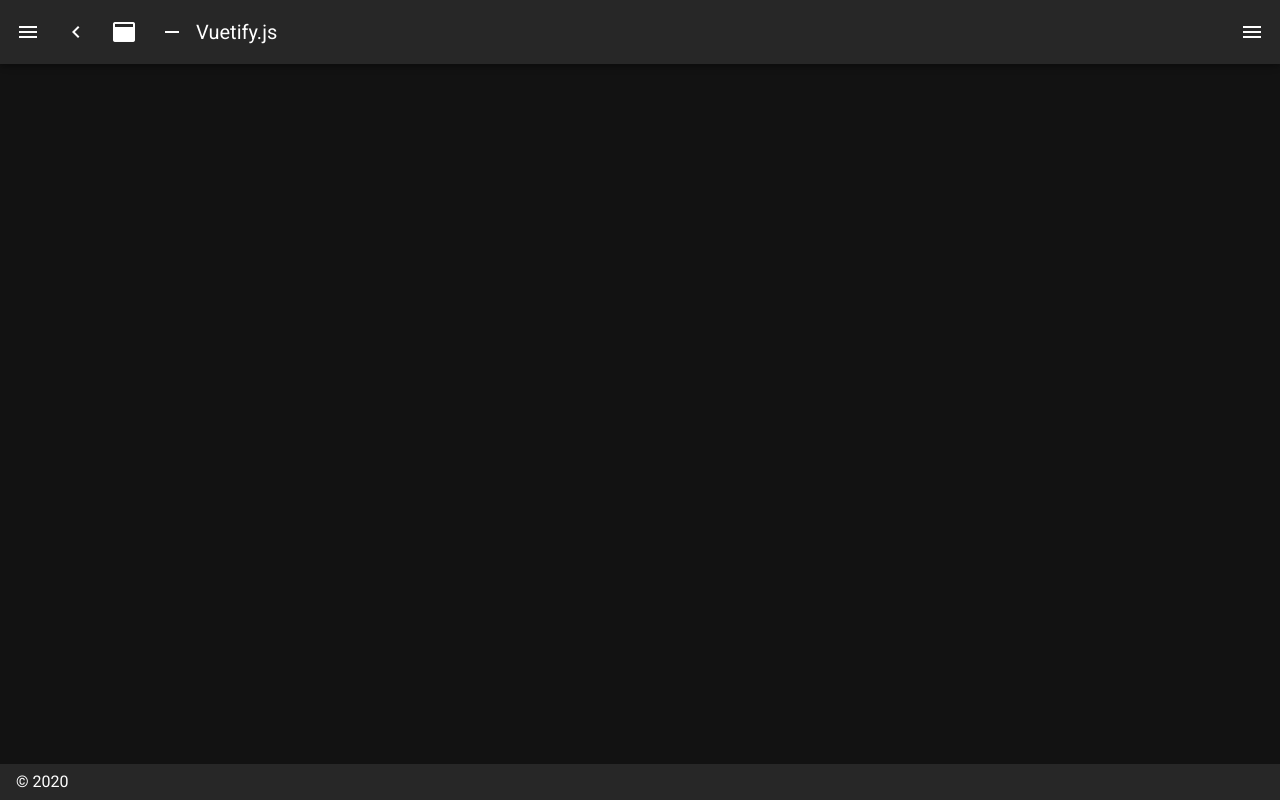
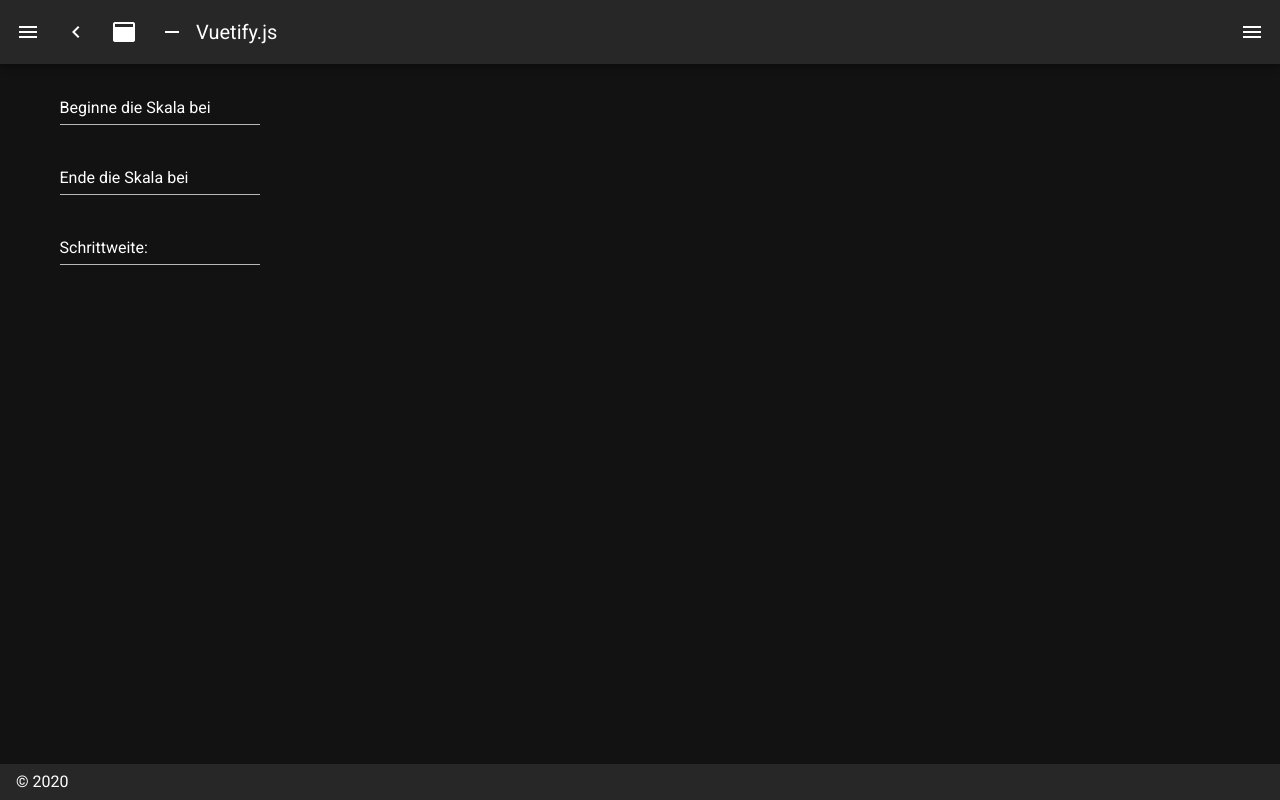
Before and after one commit to MYahiatene/PollApp, a Nuxt app: page /rangeQuestion in a window 1280 px wide. Before the commit this address had no page. Built offline with nearby package versions, Linux system fonts and the light colour scheme.

Commit message:
refs #14144 @2.0h created a page that lets you configure a Range Question

```diff
--- /dev/null
+++ b/src/main/vue/pages/rangeQuestion.vue
@@ -0,0 +1,52 @@
+<template>
+    <div>
+        <v-text-field
+            v-model="startValue"
+            prefix="Beginne die Skala bei"
+            id="startValue"
+            single-line
+            type="number"
+            style="width: 200px;"
+        ></v-text-field>
+        <v-text-field
+            v-model="endValue"
+            prefix="Ende die Skala bei"
+            :value="this.startValue"
+            id="endValue"
+            single-line
+            type="number"
+            style="width: 200px;"
+            :rules="endValueRules"
+        ></v-text-field>
+        <v-text-field
+            prefix="Schrittweite:"
+            id="stepsize"
+            single-line
+            type="number"
+            style="width: 200px;"
+            :rules="stepSizeRules"
+        ></v-text-field>
+    </div>
+</template>
+
+<script>
+export default {
+    name: 'rangeQuestion',
+    startValue: 0,
+    endValue: 0,
+
+    data() {
+        return {
+            valid: false,
+            endValueRules: [(v) => parseFloat(v, 10) > this.startValue || 'Die Zahl muss größer als der Endwert sein!'],
+            stepSizeRules: [
+                (v) =>
+                    parseFloat(v, 10) < this.endValue - this.startValue ||
+                    'Die Schrittweite muss kleiner als die Reichweite sein!',
+            ],
+        }
+    },
+}
+</script>
+
+<style scoped></style>
```
